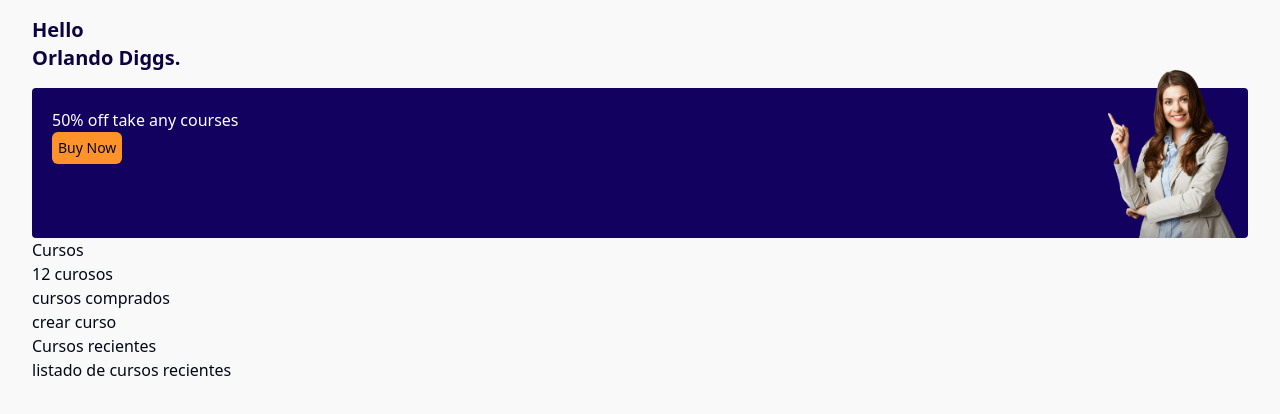
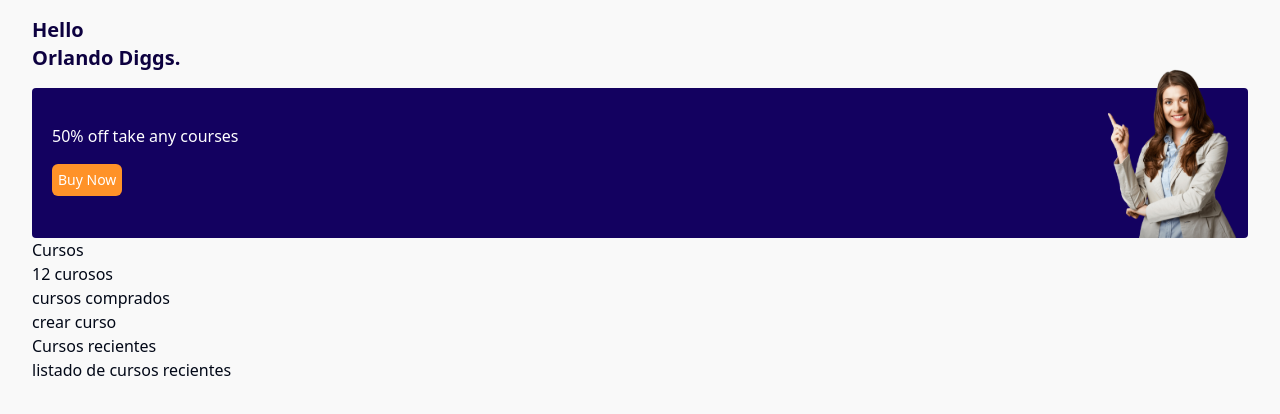
Before and after one commit to factoriaf5-p7/ui-uknow-stiinta, a React (Vite) app in the folder Front/: page /user in a window 1280 px wide. Shown: the top 414 px of the page. Built offline with nearby package versions, Linux system fonts and the light colour scheme.

Commit message:
crear cabecera dashboard

```diff
--- a/Front/src/pages/UserDashboard.tsx
+++ b/Front/src/pages/UserDashboard.tsx
@@ -34,8 +34,8 @@ function UserDashboard() {
 
       <article className=" relative ">
         <div className="bg-btnOscuro p-5 rounded-sm h-[150px]">
-          <h3 className="text-white font-normal">50% off take any courses</h3>
-          <Button children="Buy Now" color="bg-orange" text="white"  />
+          <h3 className="text-white font-normal w-2/3 my-4">50% off take any courses</h3>
+          <Button children="Buy Now" color="bg-orange" text="text-white"  />
           <img className="absolute bg-transparent top-[-31px] right-0 " src="girl-image.svg" alt="girl image" />
         </div>
       </article>
```
